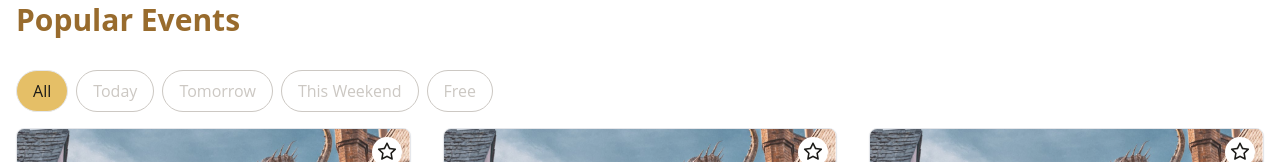
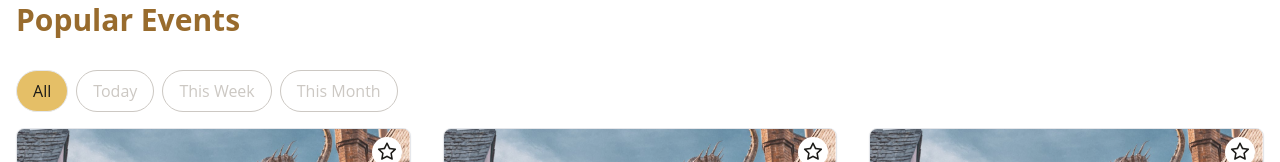
Before and after one commit to Luxtix/DTI-Frontend, a Next.js app: page / in a window 1280 px wide. Shown: the part 734-896 px from the top of the page. Built offline with nearby package versions, Linux system fonts and the light colour scheme.

Commit message:
style(jacob) change filter option on popular events

```diff
--- a/components/PopularEvents.tsx
+++ b/components/PopularEvents.tsx
@@ -12,9 +12,8 @@ function PopularEvents() {
   const filters: Filter[] = [
     { label: "All" },
     { label: "Today" },
-    { label: "Tomorrow" },
-    { label: "This Weekend" },
-    { label: "Free" },
+    { label: "This Week" },
+    { label: "This Month" },
   ];
 
   const [activeFilter, setActiveFilter] = useState<string>("All");
```
